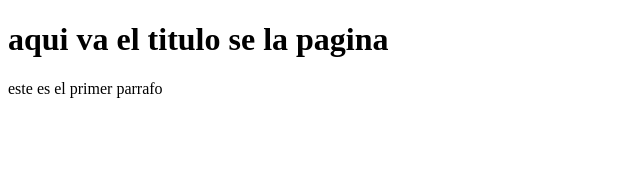
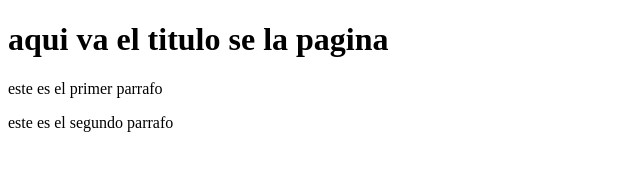
Before and after one commit to Carlosfranco17/proyecto-web-empres-C, a plain HTML site: page index.html in a window 1280 px wide. Shown: the whole page, without its empty margins (0-640 px from the left). Drawn offline with Linux system fonts and the light colour scheme.

Commit message:
agregando segundo parrafo

```diff
--- a/index.html
+++ b/index.html
@@ -9,5 +9,6 @@
 <body>
     <h1>aqui va el titulo se la pagina</h1>
     <p>este es el primer parrafo</p>
+    <p>este es el segundo parrafo</p>
 </body>
 </html>
```
